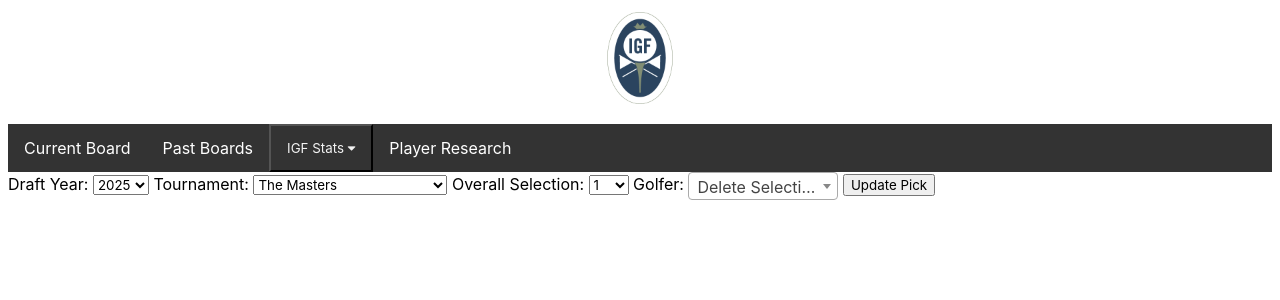
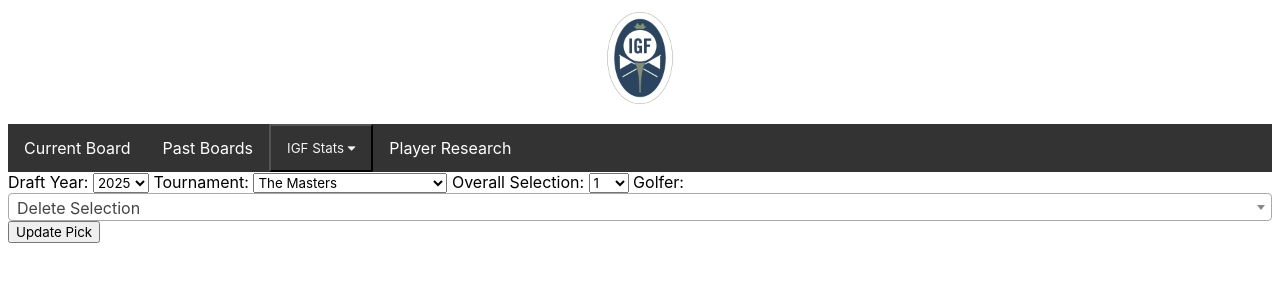
Before and after one commit to dquinn720/theIGF, a Flask app: page /admin in a window 1280 px wide. Shown: the top 300 px of the page. Run offline with Flask 3, Linux system fonts and the light colour scheme; data that the repository does not hold is empty; some libraries are stand-ins or nearby versions.

Commit message:
Update style.css

```diff
--- a/static/style.css
+++ b/static/style.css
@@ -144,3 +144,13 @@ table.sortable tr:hover {
   vertical-align: middle;
   margin-right: .5rem;
 }
+
+/* hide the native <select> once Select2 has taken over */
+.select2-hidden-accessible {
+  display: none !important;
+}
+
+/* force the Select2 container to fill its parent */
+.select2-container {
+  width: 100% !important;
+}
```
